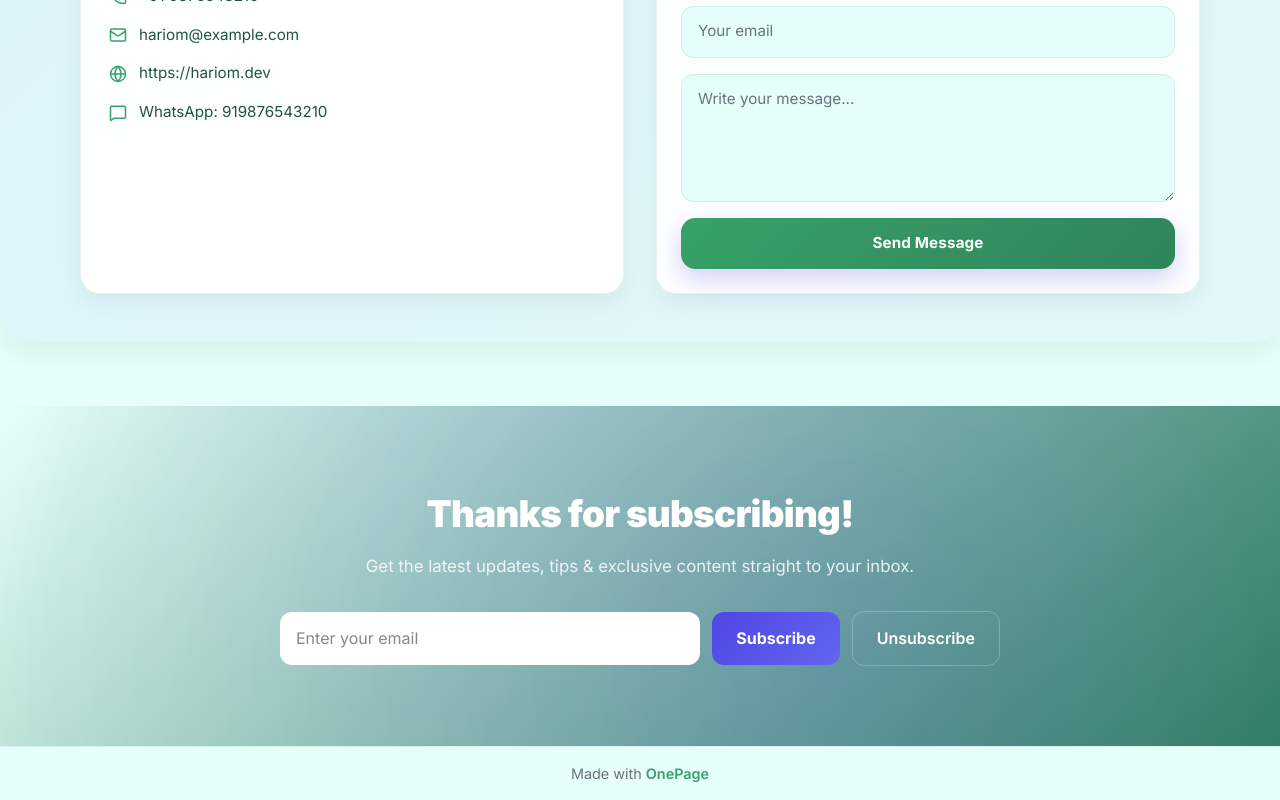
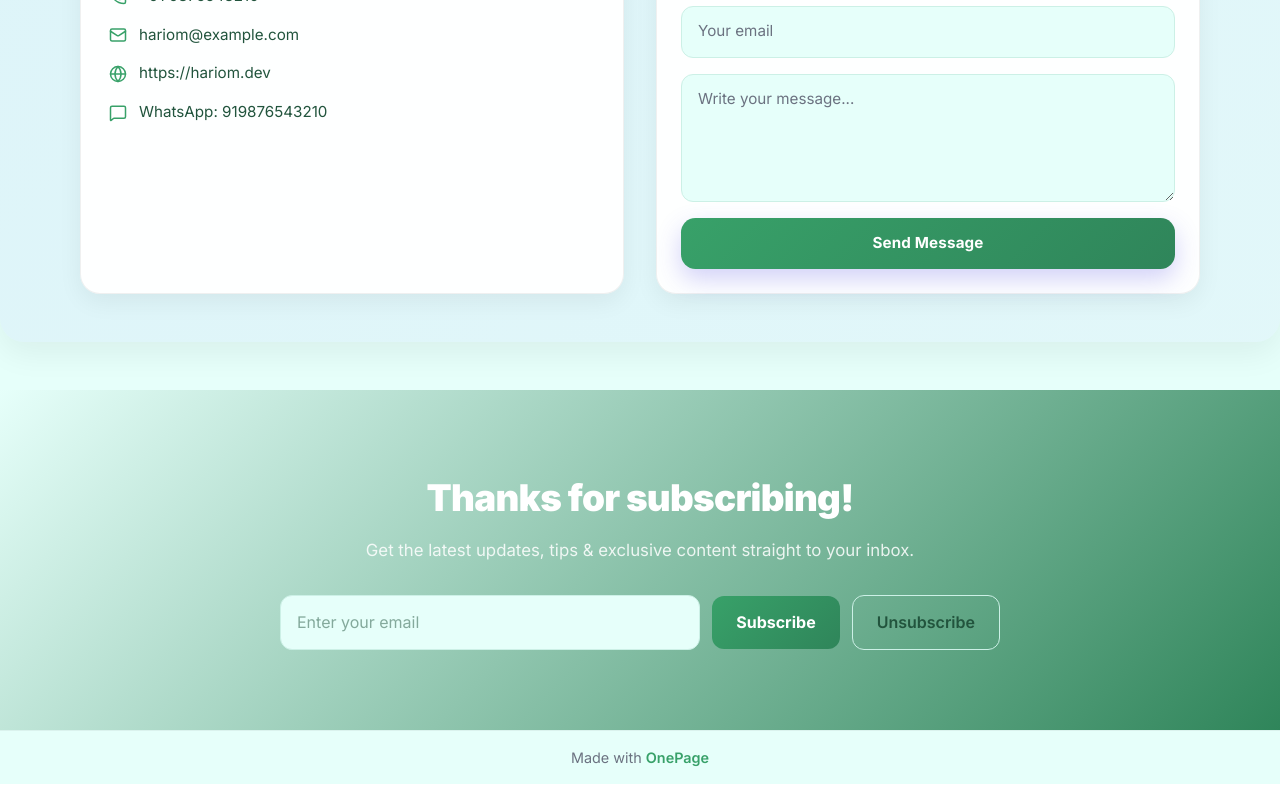
Before and after one commit to TECHNICALHARI/easysiteme, a Next.js app: page /about in a window 1280 px wide. Shown: the part 4532-5332 px from the top of the page. Built offline with nearby package versions, Linux system fonts and the light colour scheme.

Commit message:
remove glow and changes on subscribe

```diff
--- a/src/lib/frontend/singlepage/components/SubscribeSection.tsx
+++ b/src/lib/frontend/singlepage/components/SubscribeSection.tsx
@@ -71,8 +71,6 @@ export default function SubscribeSection({ form }: { form: FormData }) {
           </button>
         </motion.div>
       </motion.div>
-
-      <div className={styles.subscribeGlow} />
     </section>
   );
 }
--- a/src/styles/preview.module.css
+++ b/src/styles/preview.module.css
@@ -1258,7 +1258,7 @@
   position: relative;
   width: 100%;
   padding: 5rem 1.5rem;
-  margin: 4rem 0 0;
+  margin: 0rem 0 0;
   background: linear-gradient(135deg,
       var(--color-bg),
       var(--color-brand-dark, #312e81));
@@ -1311,18 +1311,26 @@
   flex: 1;
   padding: 0.9rem 1rem;
   border-radius: 0.75rem;
-  border: none;
+  border: 1px solid var(--color-muted);
   font-size: 1rem;
-  color: #111;
-  background: #fff;
+  color: var(--color-text);
+  background: var(--color-bg);
   min-width: 240px;
+  transition: border-color 0.25s ease, box-shadow 0.25s ease;
+}
+
+.subscribeHeroInput:focus {
+  outline: none;
+  border-color: var(--color-brand);
+  box-shadow: 0 0 0 3px rgba(79, 70, 229, 0.25);
+  /* theme brand glow */
 }
 
 .subscribeHeroBtn {
   padding: 0.9rem 1.5rem;
   border: none;
   border-radius: 0.75rem;
-  background: linear-gradient(135deg, #4f46e5, #6366f1);
+  background: linear-gradient(135deg, var(--color-brand), var(--color-brand-dark));
   color: #fff;
   font-weight: 700;
   font-size: 1rem;
@@ -1332,15 +1340,15 @@
 
 .subscribeHeroBtn:hover {
   transform: translateY(-2px);
-  box-shadow: 0 8px 20px rgba(99, 102, 241, 0.4);
+  box-shadow: 0 8px 20px rgba(79, 70, 229, 0.35);
 }
 
 .unsubscribeHeroBtn {
   padding: 0.9rem 1.5rem;
-  border: 1px solid rgba(255, 255, 255, 0.25);
+  border: 1px solid var(--color-muted);
   border-radius: 0.75rem;
   background: transparent;
-  color: #fff;
+  color: var(--color-text);
   font-weight: 600;
   font-size: 1rem;
   cursor: pointer;
@@ -1348,30 +1356,8 @@
 }
 
 .unsubscribeHeroBtn:hover {
-  background: rgba(255, 255, 255, 0.1);
-}
-
-.subscribeGlow {
-  position: absolute;
-  top: -20%;
-  left: -10%;
-  width: 150%;
-  height: 200%;
-  background: radial-gradient(circle at center, rgba(79, 70, 229, 0.25), transparent 70%);
-  animation: pulseGlow 6s infinite alternate ease-in-out;
-  z-index: 1;
-}
-
-@keyframes pulseGlow {
-  from {
-    transform: scale(1);
-    opacity: 0.6;
-  }
-
-  to {
-    transform: scale(1.2);
-    opacity: 0.85;
-  }
+  background: var(--color-muted);
+  color: var(--color-text);
 }
 
 /* subscribe end */
```
